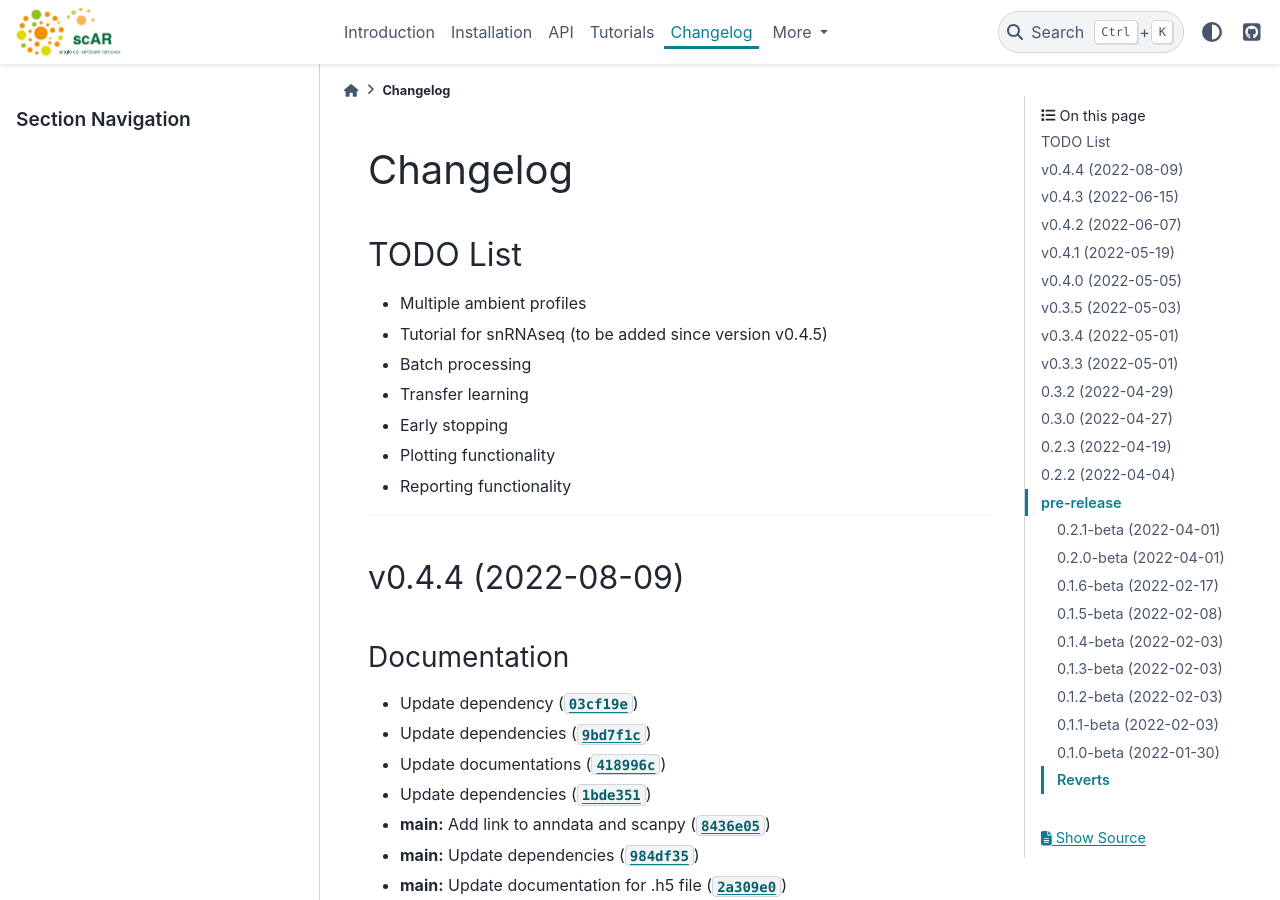
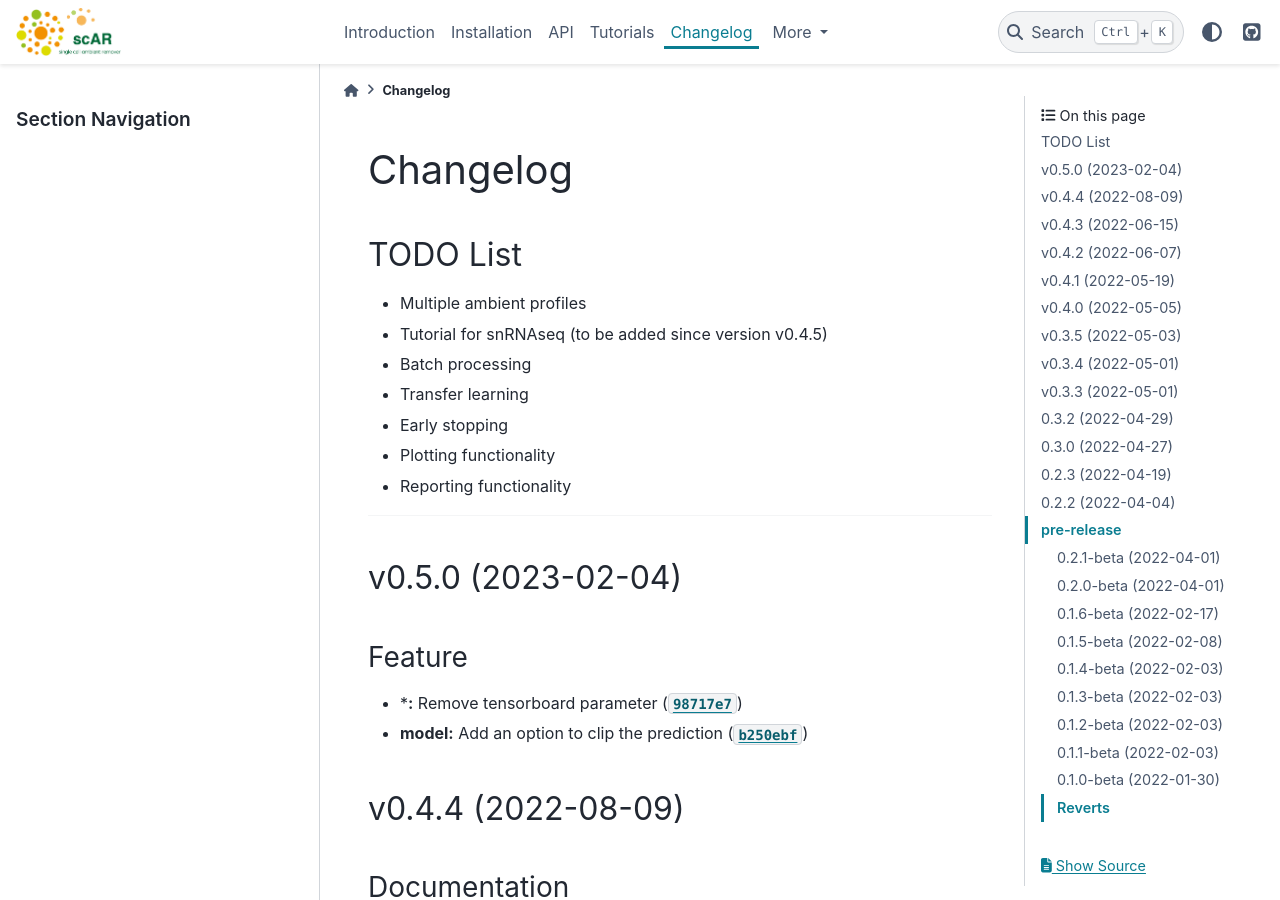
Before and after one commit to Novartis/scar, a Sphinx documentation site: the page built from docs/Release_notes.md, in a window 1280 px wide and 900 px high. Built offline with Sphinx 7.4.7 and the PyData theme 0.15.4, drawn with Linux system fonts in a browser that asks for light colours; pages that are not in the unit, such as notebooks, are missing from menus.

Commit message:
new release (#61)
* docs: update documentations

* docs: add a link of binary installers

* perf(main): Command line tool supports a new input: filtered_feature_bc_matrix.h5

* docs(main): update documentation for .h5 file

* docs(main): update dependencies

* docs(main): add link to anndata and scanpy

* docs: update dependencies

* docs: update documentations

* docs: update dependencies

* docs: update dependency

* add myst_parser

* add sphinx_tabs

* autodocsumm==0.2.8

* 0.4.4

Automatically generated by python-semantic-release

* chore: add an option to support Mac M1 and M2 processors

You need to install Mac specific version of Pytorch to allow M1/M2 acceleration. Though, support for this accelerator is still experimental in Pytorch, set device='cpu' upon any errors.

* chore(docs): correct a wrong link

* chore(docs): fix a typo

* feat(model): add an option to clip the prediction

* chore(docs):revise the docs

* feat(*): remove tensorboard parameter

* remove tensorboard from the command line tool

* change email address, change default training epochs to 400

* 0.5.0

Automatically generated by python-semantic-release

---------

Co-authored-by: Sheng, Caibin <caibin.sheng@novartis.com>
Co-authored-by: github-actions <action@github.com>
Co-authored-by: Caibin Sheng <caibin@Caibins-MBP.fritz.box>

```diff
--- a/docs/Release_notes.md
+++ b/docs/Release_notes.md
@@ -12,6 +12,11 @@
 -------------------------------------
 
 <!--next-version-placeholder-->
+
+## v0.5.0 (2023-02-04)
+### Feature
+* ***:** Remove tensorboard parameter ([`98717e7`](https://github.com/Novartis/scar/commit/98717e7c55f4c4184309cb6d3956097fde661046))
+* **model:** Add an option to clip the prediction ([`b250ebf`](https://github.com/Novartis/scar/commit/b250ebfcb412d41430ebcb1fe01b0c4f1b415b11))
 
 ## v0.4.4 (2022-08-09)
 ### Documentation
--- a/scar/main/__version__.py
+++ b/scar/main/__version__.py
@@ -1,5 +1,5 @@
 # -*- coding: utf-8 -*-
 """version here"""
 
-__version__ = "0.4.4"
+__version__ = "0.5.0"
 _copyright = "2022, Novartis Institute for BioMedical Research"
```
